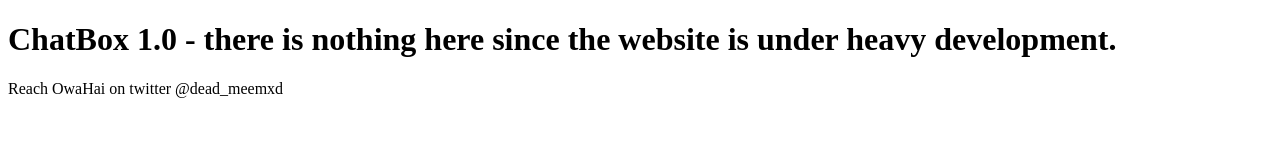
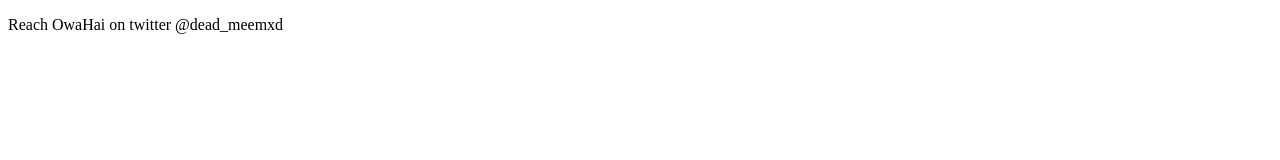
Before and after one commit to owa792/nothing-here, a plain HTML site: page index.html in a window 1280 px wide. Drawn offline with Linux system fonts and the light colour scheme.

Commit message:
Update index.html

```diff
--- a/index.html
+++ b/index.html
@@ -5,7 +5,6 @@
 </head>
 <body>
 
-<h1>ChatBox 1.0 - there is nothing here since the website is under heavy development.</h1>
 <p>Reach OwaHai on twitter </strong>@dead_meemxd</strong></p>
 
 </body>
```
